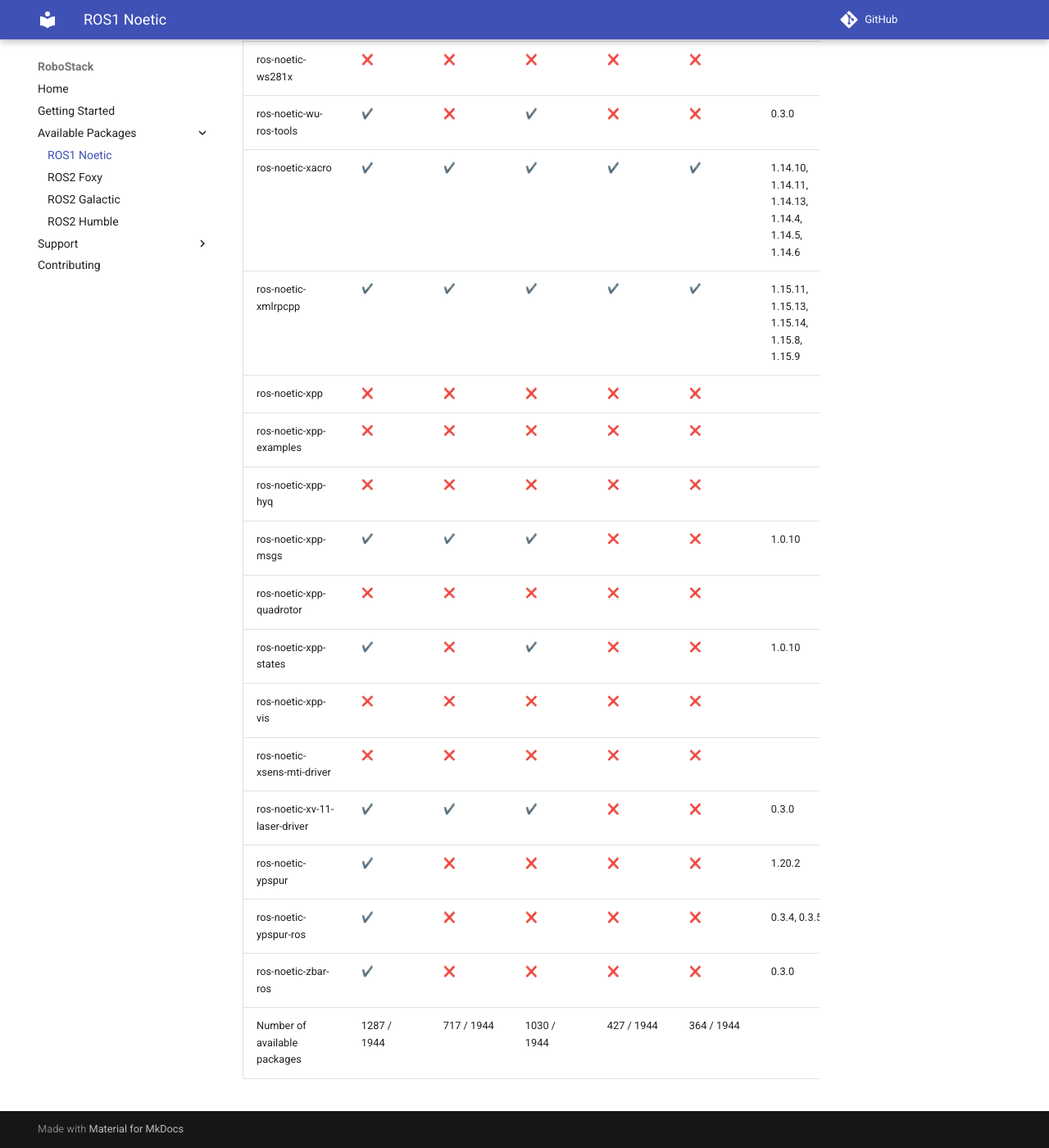
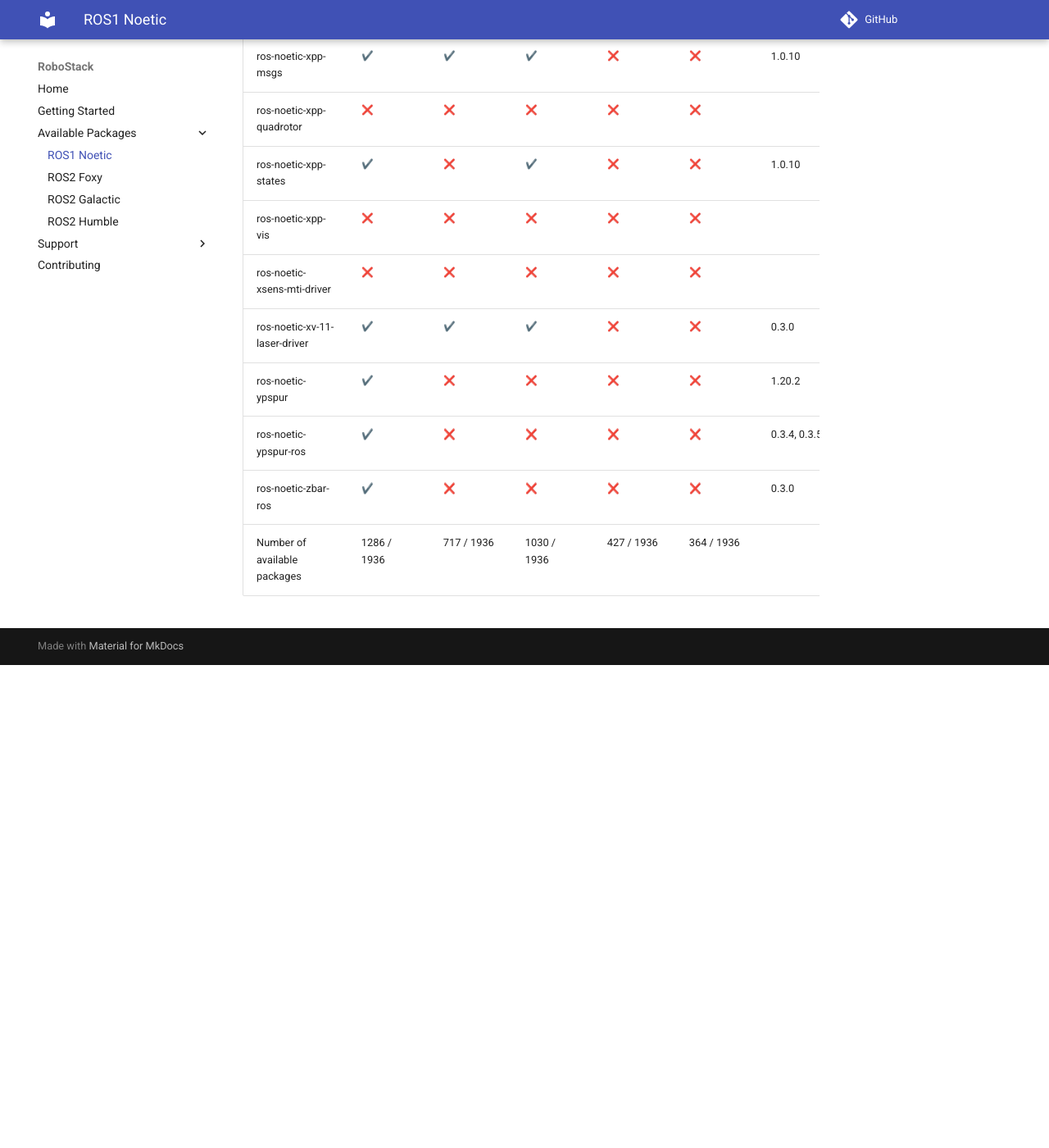
Before and after one commit to RoboStack/robostack.github.io, an MkDocs documentation site: the page built from docs/noetic.md, in a window 1280 px wide and 1400 px high, scrolled down 141487 px. Shown: the whole window at 82% size. Built offline with MkDocs 1.6.1 and Material for MkDocs 9.7.7, drawn with Linux system fonts in a browser that asks for light colours; emoji names are drawn with the system emoji font; comment, search, counter and statistics services are not loaded; after the commit the page ends 142298 px from its top, so only the background shows below that; some of the changed text lies outside the part shown.

Commit message:
Update tables

```diff
--- a/docs/noetic.md
+++ b/docs/noetic.md
@@ -1944,4 +1936,4 @@
 | ros-noetic-ypspur | :heavy_check_mark: { data-sort='1' } | :x: { data-sort='0' } | :x: { data-sort='0' } | :x: { data-sort='0' } | :x: { data-sort='0' } | 1.20.2  |
 | ros-noetic-ypspur-ros | :heavy_check_mark: { data-sort='1' } | :x: { data-sort='0' } | :x: { data-sort='0' } | :x: { data-sort='0' } | :x: { data-sort='0' } | 0.3.4, 0.3.5  |
 | ros-noetic-zbar-ros | :heavy_check_mark: { data-sort='1' } | :x: { data-sort='0' } | :x: { data-sort='0' } | :x: { data-sort='0' } | :x: { data-sort='0' } | 0.3.0  |
-| Number of available packages |  1287 / 1944 | 717 / 1944 | 1030 / 1944 | 427 / 1944 | 364 / 1944 |
+| Number of available packages |  1286 / 1936 | 717 / 1936 | 1030 / 1936 | 427 / 1936 | 364 / 1936 |
```
Also changed, not shown: other parts of docs/noetic.md (+0 -8 lines).
